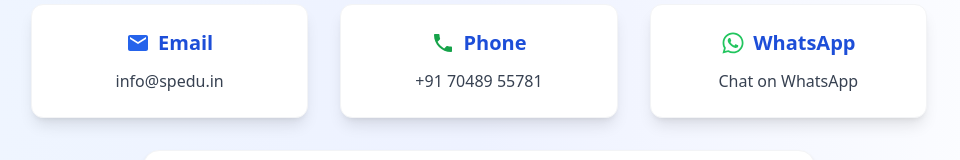
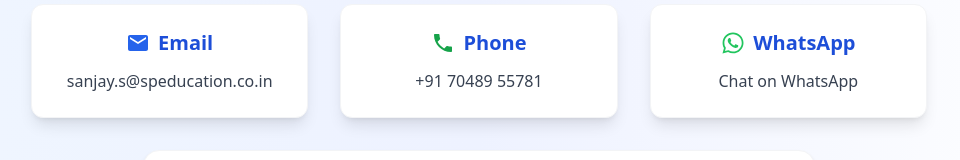
Before and after one commit to sanjaysingh-2015/spedu-tutors-site, a React (Vite) app: page /courses/contact-us in a window 1280 px wide. Shown: the part 252-412 px from the top of the page, without its empty margins (161-1121 px from the left). Built offline with nearby package versions, Linux system fonts and the light colour scheme.

Commit message:
UAT Release

```diff
--- a/src/components/ContactUs.jsx
+++ b/src/components/ContactUs.jsx
@@ -25,10 +25,10 @@ export default function ContactUs() {
               <MdEmail className="text-2xl text-blue-600" /> Email
             </h3>
             <a
-              href="mailto:info@spedu.in"
+              href="mailto:sanjay.s@speducation.co.in"
               className="text-gray-700 hover:text-blue-600 transition font-medium"
             >
-              info@spedu.in
+              sanjay.s@speducation.co.in
             </a>
           </div>
 
```
